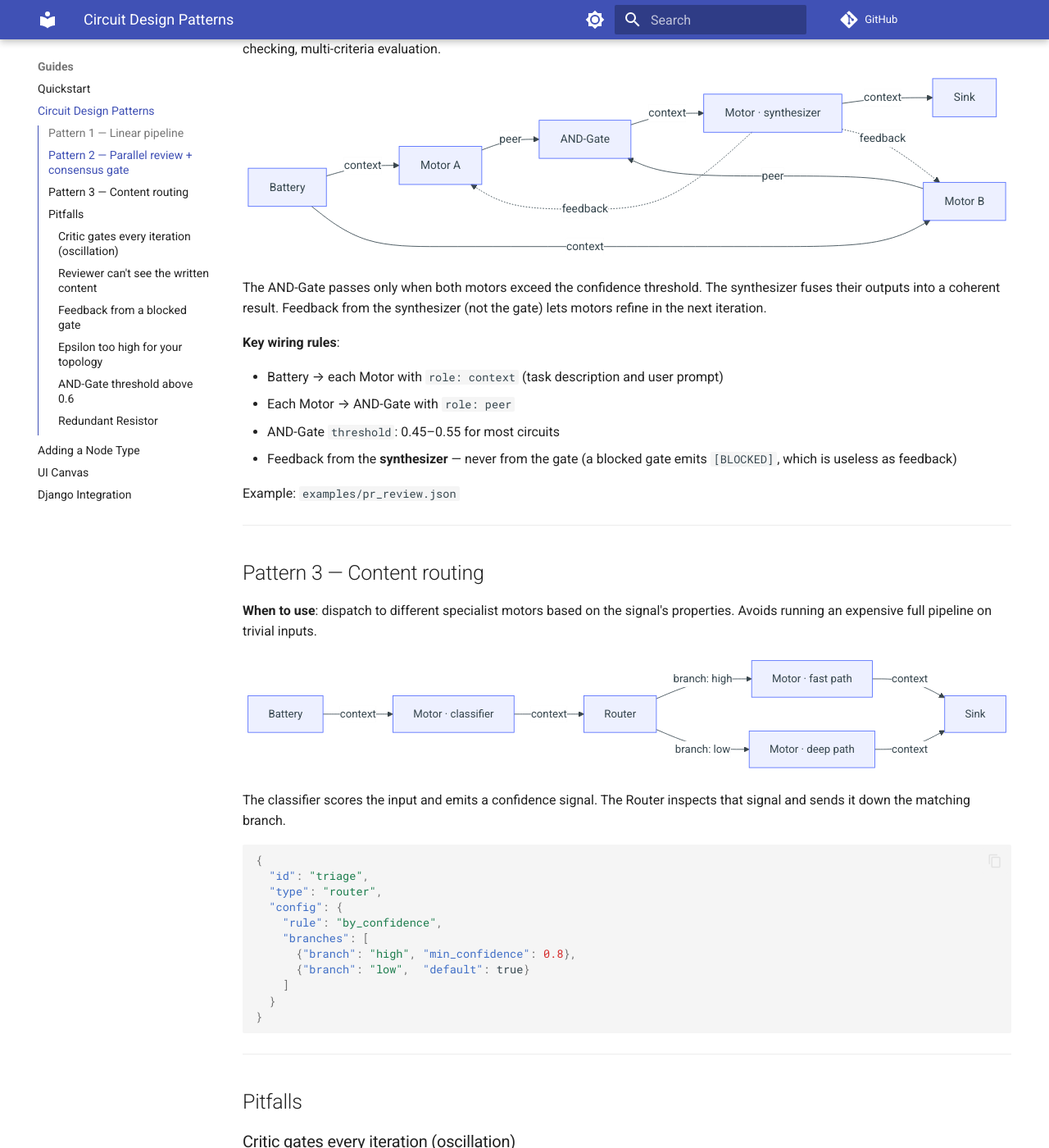
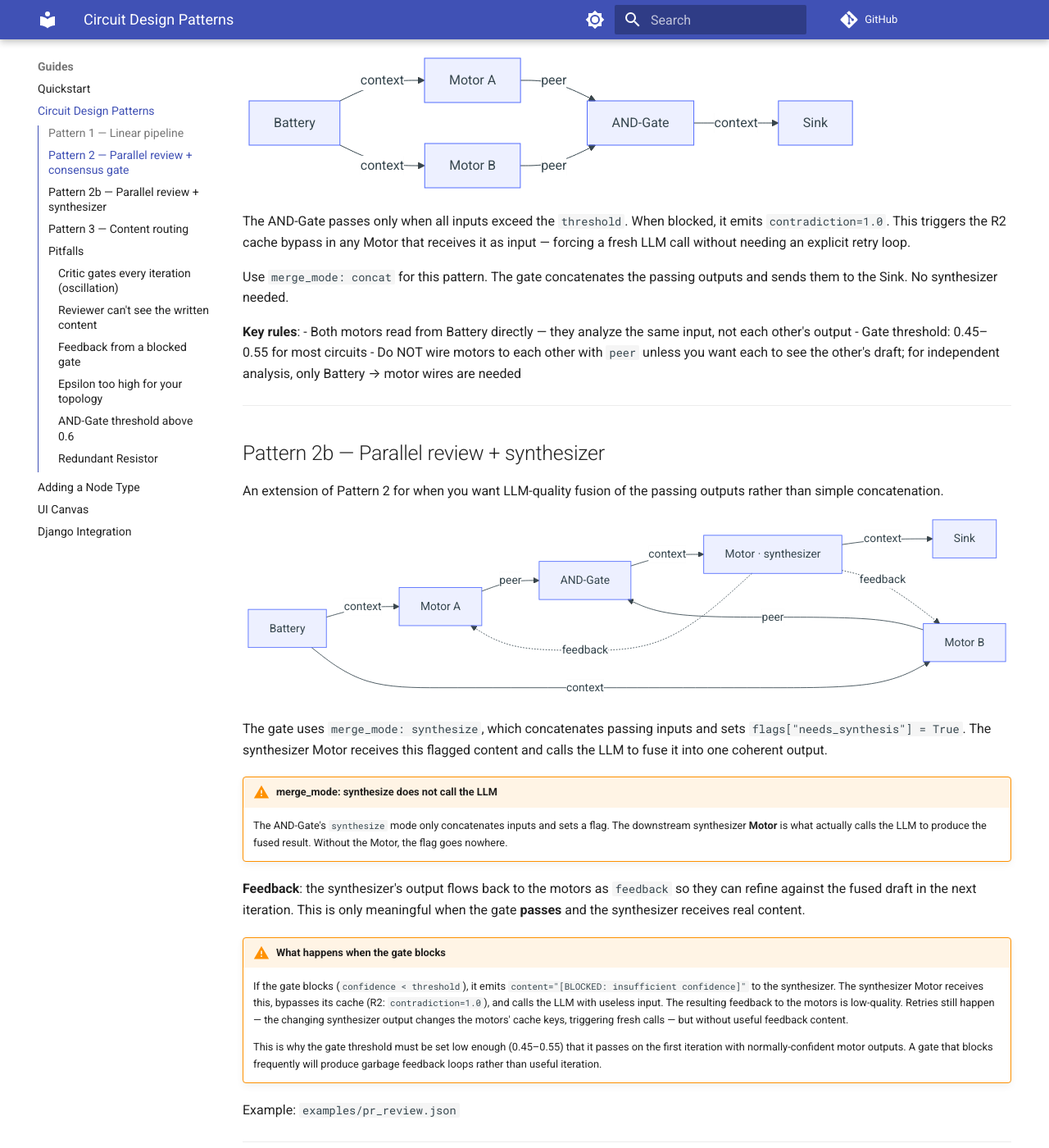
Before and after one commit to ssm-08/cirkit, an MkDocs documentation site: the page built from docs/guides/circuit-design.md, in a window 1280 px wide and 1400 px high, scrolled down 1054 px. Shown: the whole window at 82% size. Built offline with MkDocs 1.6.1 and Material for MkDocs 9.7.7, drawn with Linux system fonts in a browser that asks for light colours; comment, search, counter and statistics services are not loaded; some of the changed text lies outside the part shown.

Commit message:
docs: fix parallel reviewer diagram, clarify gate synthesize vs synthesizer Motor, gate-block feedback behavior

````diff
--- a/docs/guides/circuit-design.md
+++ b/docs/guides/circuit-design.md
@@ -32,7 +32,7 @@ Each motor refines the previous stage's output. The pipeline converges in 1–2
 ```
 
 !!! tip
-    Don't add a gate or feedback loop to a linear pipeline — there's no disagreement to resolve. Adding one risks oscillation without improvement.
+    Don't add a gate or feedback loop to a linear pipeline — there is no disagreement to resolve. Adding one risks oscillation without improvement.
 
 Example: `examples/resume_html.json`
 
@@ -40,7 +40,31 @@ Example: `examples/resume_html.json`
 
 ## Pattern 2 — Parallel review + consensus gate
 
-**When to use**: tasks where multiple independent perspectives must agree before the output advances. Useful for code review, fact-checking, multi-criteria evaluation.
+**When to use**: tasks where multiple independent specialists must each produce a confident analysis before the output advances. Neither motor sees the other's work — they analyze the same input independently and in parallel.
+
+```mermaid
+flowchart LR
+    bat[Battery] -->|context| ma[Motor A]
+    bat -->|context| mb[Motor B]
+    ma -->|peer| gate[AND-Gate]
+    mb -->|peer| gate
+    gate -->|context| sink[Sink]
+```
+
+The AND-Gate passes only when all inputs exceed the `threshold`. When blocked, it emits `contradiction=1.0`. This triggers the R2 cache bypass in any Motor that receives it as input — forcing a fresh LLM call without needing an explicit retry loop.
+
+Use `merge_mode: concat` for this pattern. The gate concatenates the passing outputs and sends them to the Sink. No synthesizer needed.
+
+**Key rules**:
+- Both motors read from Battery directly — they analyze the same input, not each other's output
+- Gate threshold: 0.45–0.55 for most circuits
+- Do NOT wire motors to each other with `peer` unless you want each to see the other's draft; for independent analysis, only Battery → motor wires are needed
+
+---
+
+## Pattern 2b — Parallel review + synthesizer
+
+An extension of Pattern 2 for when you want LLM-quality fusion of the passing outputs rather than simple concatenation.
 
 ```mermaid
 flowchart LR
@@ -54,14 +78,17 @@ flowchart LR
     syn -.->|feedback| mb
 ```
 
-The AND-Gate passes only when both motors exceed the confidence threshold. The synthesizer fuses their outputs into a coherent result. Feedback from the synthesizer (not the gate) lets motors refine in the next iteration.
+The gate uses `merge_mode: synthesize`, which concatenates passing inputs and sets `flags["needs_synthesis"] = True`. The synthesizer Motor receives this flagged content and calls the LLM to fuse it into one coherent output.
 
-**Key wiring rules**:
+!!! warning "merge_mode: synthesize does not call the LLM"
+    The AND-Gate's `synthesize` mode only concatenates inputs and sets a flag. The downstream synthesizer **Motor** is what actually calls the LLM to produce the fused result. Without the Motor, the flag goes nowhere.
 
-- Battery → each Motor with `role: context` (task description and user prompt)
-- Each Motor → AND-Gate with `role: peer`
-- AND-Gate `threshold`: 0.45–0.55 for most circuits
-- Feedback from the **synthesizer** — never from the gate (a blocked gate emits `[BLOCKED]`, which is useless as feedback)
+**Feedback**: the synthesizer's output flows back to the motors as `feedback` so they can refine against the fused draft in the next iteration. This is only meaningful when the gate **passes** and the synthesizer receives real content.
+
+!!! warning "What happens when the gate blocks"
+    If the gate blocks (`confidence < threshold`), it emits `content="[BLOCKED: insufficient confidence]"` to the synthesizer. The synthesizer Motor receives this, bypasses its cache (R2: `contradiction=1.0`), and calls the LLM with useless input. The resulting feedback to the motors is low-quality. Retries still happen — the changing synthesizer output changes the motors' cache keys, triggering fresh calls — but without useful feedback content.
+
+    This is why the gate threshold must be set low enough (0.45–0.55) that it passes on the first iteration with normally-confident motor outputs. A gate that blocks frequently will produce garbage feedback loops rather than useful iteration.
 
 Example: `examples/pr_review.json`
 
@@ -105,7 +132,7 @@ The classifier scores the input and emits a confidence signal. The Router inspec
 
 **Symptom**: circuit hits `max_iter` every run. Delta never converges. Gate always blocked.
 
-**Cause**: Motor system prompt says "output LOW confidence if issues found." Gate blocks. Gate sends `[BLOCKED: insufficient confidence]` as feedback. Motors re-run with useless feedback. Repeat.
+**Cause**: Motor system prompt says "output LOW confidence if issues found." Gate blocks. Gate sends `[BLOCKED: insufficient confidence]` to the synthesizer. Synthesizer produces garbage. Motors get garbage feedback. Repeat.
 
 **Fix**: confidence must reflect *completeness of analysis*, not *absence of issues*. A reviewer who finds five bugs but analyzed every file thoroughly should output high confidence.
 
@@ -120,15 +147,15 @@ RIGHT: "Output confidence: 0.9 if you reviewed all aspects of the change thoroug
 
 **Cause**: only `battery → reviewer` wire was added. Reviewer sees the task but not the writer's output.
 
-**Fix**: add `writer → reviewer` with `role: peer`.
+**Fix**: add `writer → reviewer` with `role: peer`. Note that in Pattern 2 (parallel independent reviewers), this wire is intentionally absent — each motor analyzes the same source independently. Only add the peer wire if you want one motor to explicitly review another's output.
 
 ### Feedback from a blocked gate
 
 **Symptom**: motors oscillate; feedback content is `[BLOCKED: insufficient confidence]`.
 
-**Cause**: feedback wire points to the AND-Gate, which emits that string when blocked.
+**Cause**: feedback wire points to the AND-Gate directly rather than to a downstream synthesizer. A blocked gate emits `[BLOCKED]` as content.
 
-**Fix**: wire feedback from the Synthesizer — it always produces real content regardless of whether the gate passed or blocked on the previous iteration.
+**Fix**: never wire feedback from the gate. Wire it from the synthesizer — or, if you don't need LLM-quality synthesis, use Pattern 2 (gate directly to sink) and omit the feedback loop entirely.
 
 ### Epsilon too high for your topology
 
````
Also changed, not shown: other parts of docs/guides/circuit-design.md (+1 -1 lines), docs/concepts/nodes.md (+3 -3 lines), docs/index.md (+9 -7 lines).
